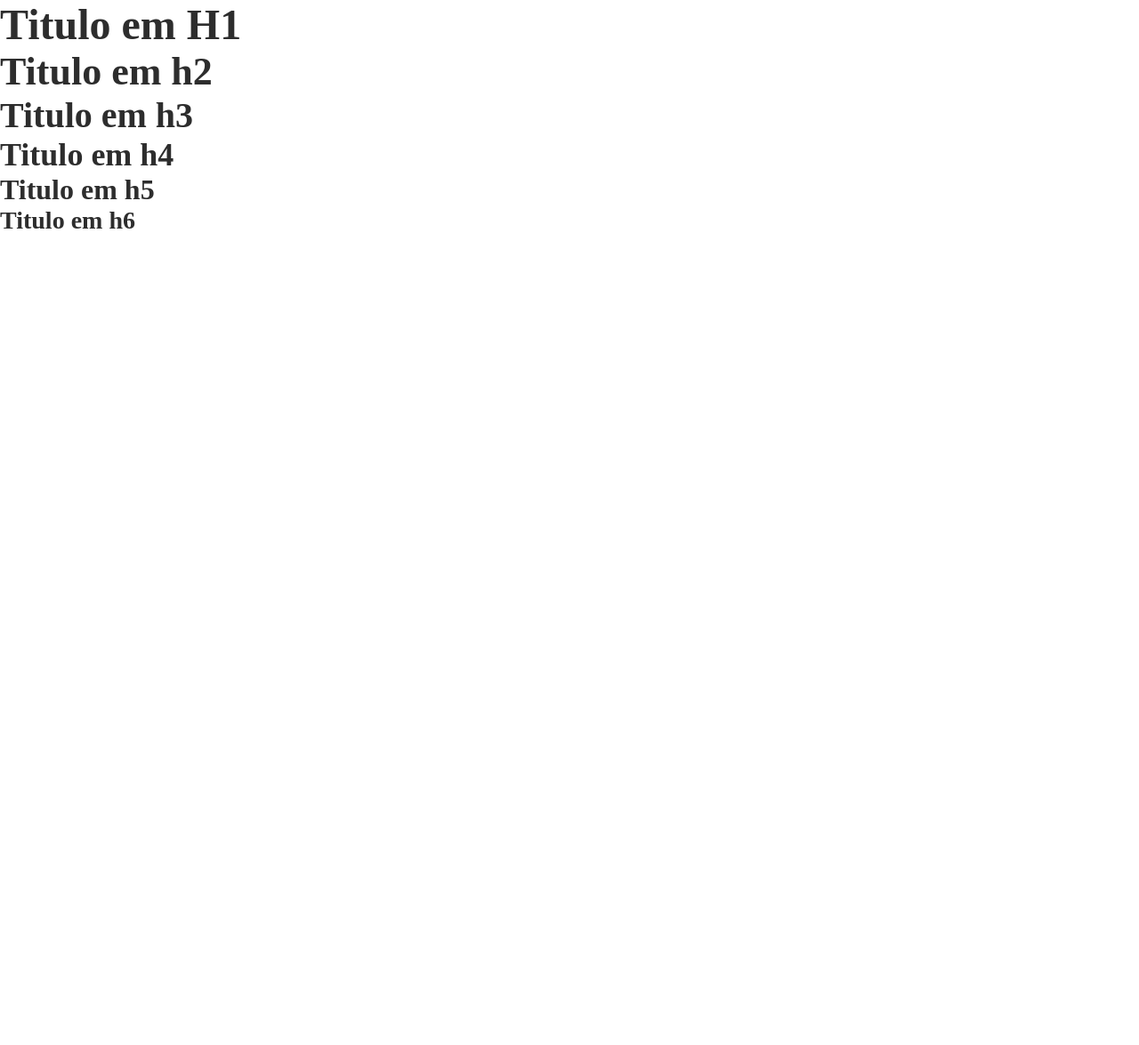
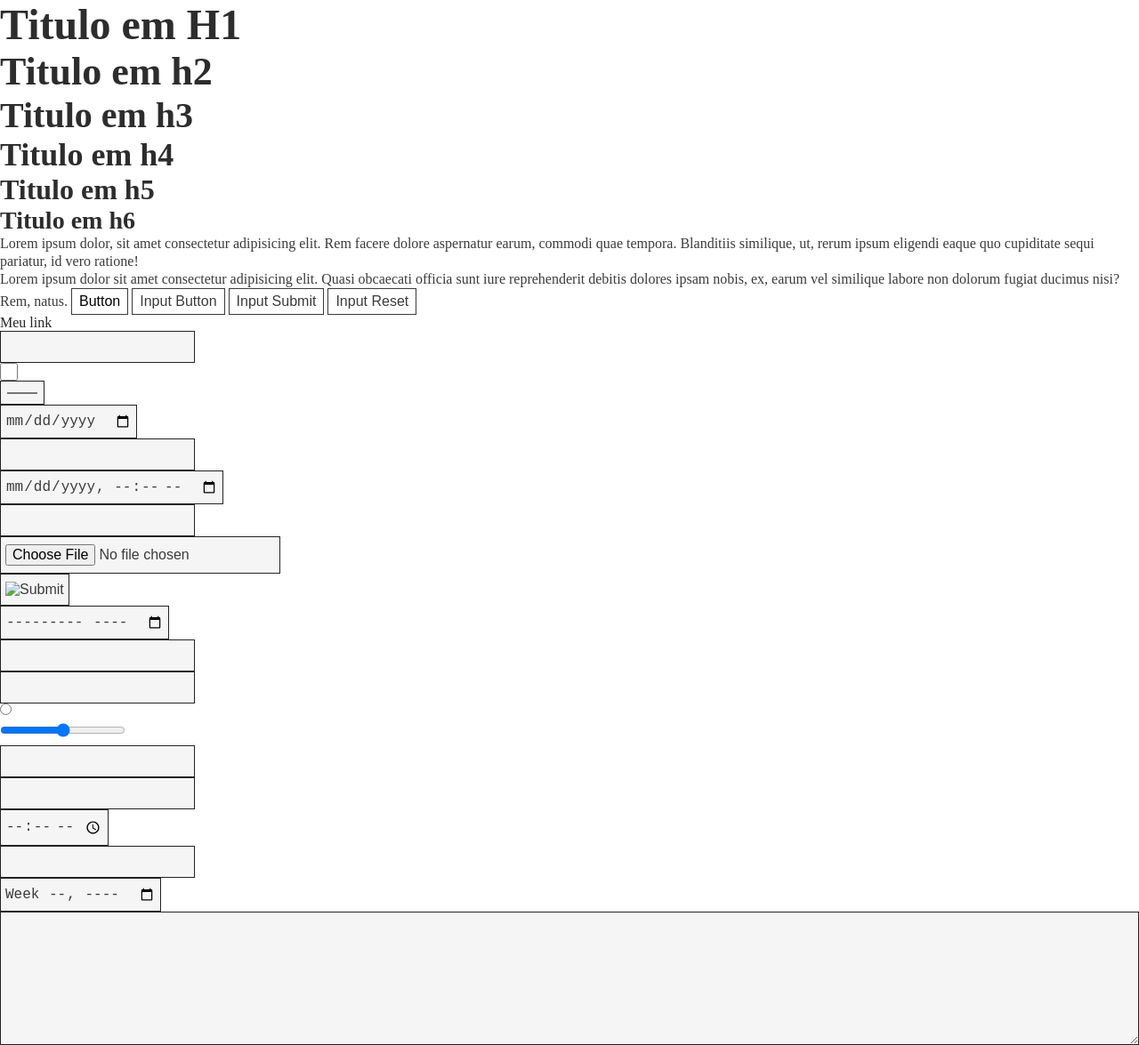
Before and after one commit to KeilielOliveira/CSS-Framework, a website: page index.html in a window 1280 px wide. Shown: the whole page at 89% size. Before the commit the page ends 800 px from the top, so only its background shows below. Drawn offline with nearby package versions, Linux system fonts and the light colour scheme; files that its build step writes are made by us from their sources.

Commit message:
Estilos padrão dos elementos redefinidos.

```diff
--- a/index.html
+++ b/index.html
@@ -15,5 +15,36 @@
     <h5>Titulo em h5</h5>
     <h6>Titulo em h6</h6>
 
+    <p>Lorem ipsum dolor, sit amet consectetur adipisicing elit. Rem facere dolore aspernatur earum, commodi quae tempora. Blanditiis similique, ut, rerum ipsum eligendi eaque quo cupiditate sequi pariatur, id vero ratione!</p>
+    <span>Lorem ipsum dolor sit amet consectetur adipisicing elit. Quasi obcaecati officia sunt iure reprehenderit debitis dolores ipsam nobis, ex, earum vel similique labore non dolorum fugiat ducimus nisi? Rem, natus.</span>
+    <button>Button</button>
+    <input type="button" value="Input Button">
+    <input type="submit" value="Input Submit">
+    <input type="reset" value="Input Reset">
+    <br>
+    <a href="#">Meu link</a>
+    <br>
+    <form method="post">
+        <input type="text" name="">
+        <input type="checkbox" name="">
+        <input type="color" name="">
+        <input type="date" name="">
+        <input type="datetime" name="">
+        <input type="datetime-local" name="">
+        <input type="email" name="">
+        <input type="file" name="">
+        <input type="image" src="">
+        <input type="month" name="">
+        <input type="number" name="">
+        <input type="password" name="">
+        <input type="radio" name="">
+        <input type="range" name="">
+        <input type="search" name="">
+        <input type="tel" name="">
+        <input type="time" name="">
+        <input type="url" name="">
+        <input type="week" name="">
+        <textarea name=""></textarea>
+    </form>
 </body>
 </html>
--- a/scss/base/_reset.scss
+++ b/scss/base/_reset.scss
@@ -57,3 +57,68 @@ h6 {
     font-weight: bold;
     color: var(--black-color-200);
 }
+
+//Resetes dos elementos de texto.
+p, span {
+    font-size: 1rem;
+    font-weight: normal;
+    line-height: 1.25rem;
+    color: var(--black-color-100);
+}
+
+//Resetes dos elementos de botão.
+button, input[type="button"], input[type="submit"], input[type="reset"] {
+    display: inline-block;
+    border: 1px solid var(--black-color-100);
+    background-color: transparent;
+    font-size: 1rem;
+    font-weight: normal;
+    text-align: center;
+    padding: 5px 8px;
+    cursor: pointer;
+
+    //Evento de hover.
+    &:hover {
+        background-color: var(--white-color-300);
+    }
+}
+
+//Resetes dos elementos de links.
+a {
+    display: inline-block;
+    font-size: 1rem;
+    font-weight: normal;
+    color: var(--black-color-300);
+    text-underline-offset: .25rem;
+
+    //Evento de hover.
+    &:hover {
+        color: var(--gray-color-800);
+    }
+}
+
+//Resetes do elementos de formularios.
+input, textarea {
+    display: block;
+    font-size: 1rem;
+    background-color: var(--white-color-200);
+    color: var(--black-color-100);
+    padding: 8px 5px;
+    border: 1px solid var(--black-color-300);
+}
+
+input[type="checkbox"] {
+    cursor: pointer;
+    width: 20px;
+    height: 20px;
+}
+
+input[type="color"], input[type="file"], input[type="image"], input[type="radio"] {
+    cursor: pointer;
+}
+
+textarea {
+    resize: vertical;
+    width: 100%;
+    min-height: 150px;
+}
```
